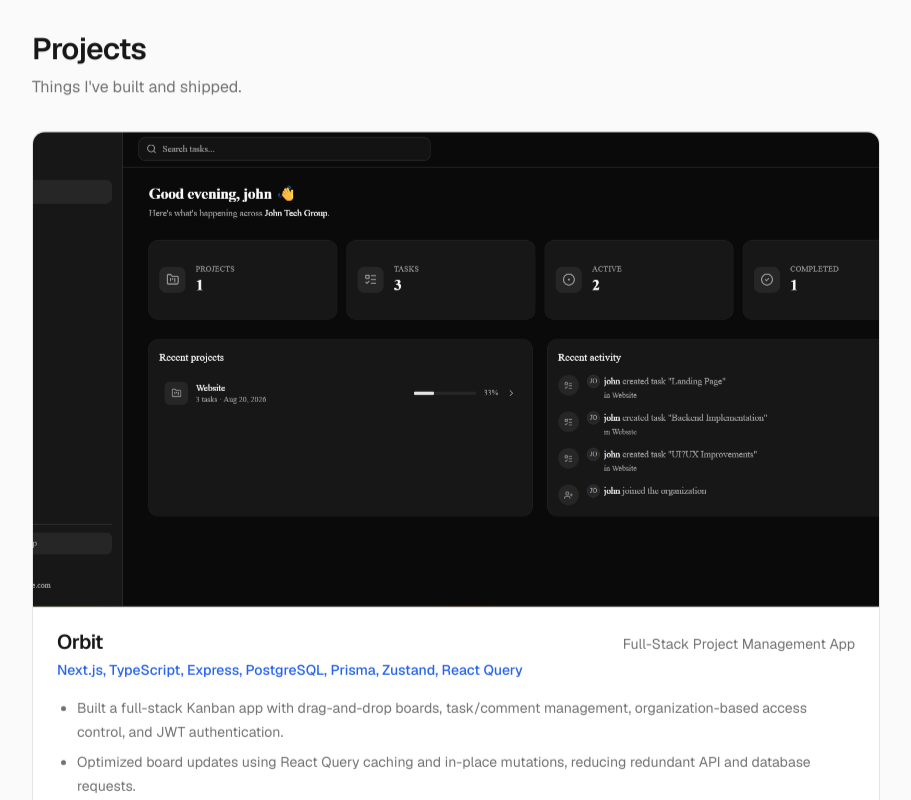
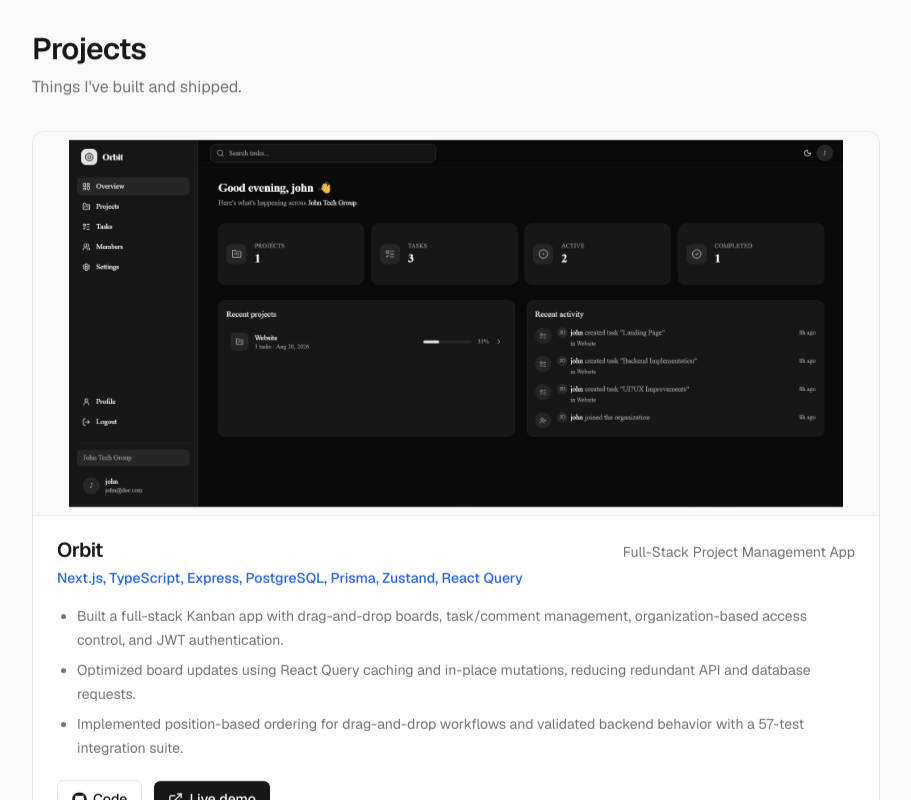
Before and after one commit to Deepakk2104/devfolio, a Next.js app: page / in a window 1280 px wide. Shown: the part 1540-2340 px from the top of the page, without its empty margins (184-1095 px from the left). Built offline with nearby package versions, Linux system fonts and the light colour scheme.

Commit message:
Stop cropping project images, hide hero glow on desktop

```diff
--- a/src/app/globals.css
+++ b/src/app/globals.css
@@ -90,6 +90,12 @@ body {
   animation: glow 8s ease-in-out infinite;
 }
 
+@media (min-width: 640px) {
+  .hero-glow {
+    display: none;
+  }
+}
+
 .avatar-float {
   animation: float 5s ease-in-out infinite;
 }
--- a/src/components/Projects.tsx
+++ b/src/components/Projects.tsx
@@ -21,13 +21,13 @@ export default function Projects() {
           <Reveal key={p.name} delay={i * 120} duration={900}>
             <article className="flex flex-col rounded-xl border border-border bg-card p-6 transition-all duration-300 hover:-translate-y-1 hover:border-accent/60 hover:shadow-lg">
               {p.image ? (
-                <div className="relative -mx-6 -mt-6 aspect-[16/9] w-[calc(100%+3rem)] overflow-hidden rounded-t-xl border-b border-border">
+                <div className="relative -mx-6 -mt-6 aspect-[16/9] max-h-72 w-[calc(100%+3rem)] overflow-hidden rounded-t-xl border-b border-border bg-background sm:max-h-96">
                   <Image
                     src={p.image}
                     alt={`${p.name} screenshot`}
                     fill
                     sizes="(max-width: 896px) 100vw, 896px"
-                    className="object-cover object-top"
+                    className="object-contain p-2"
                   />
                 </div>
               ) : (
```
